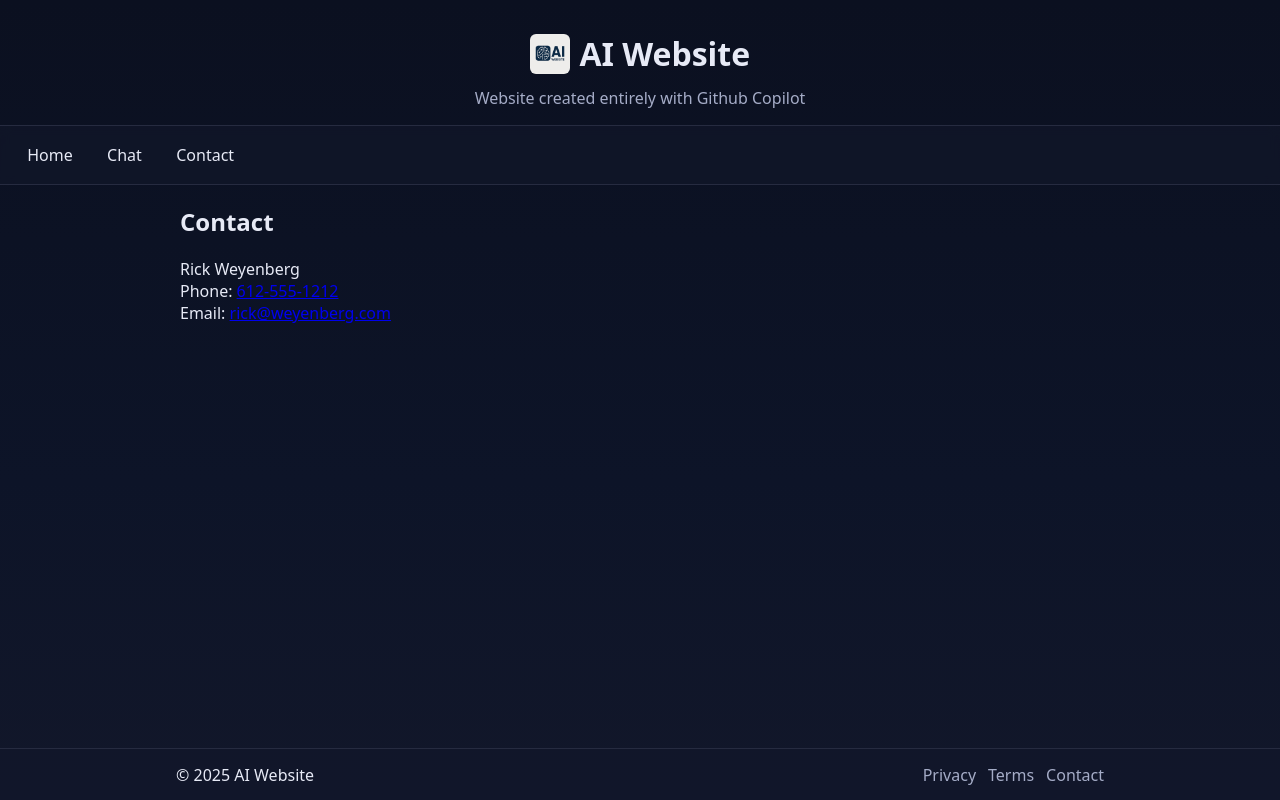
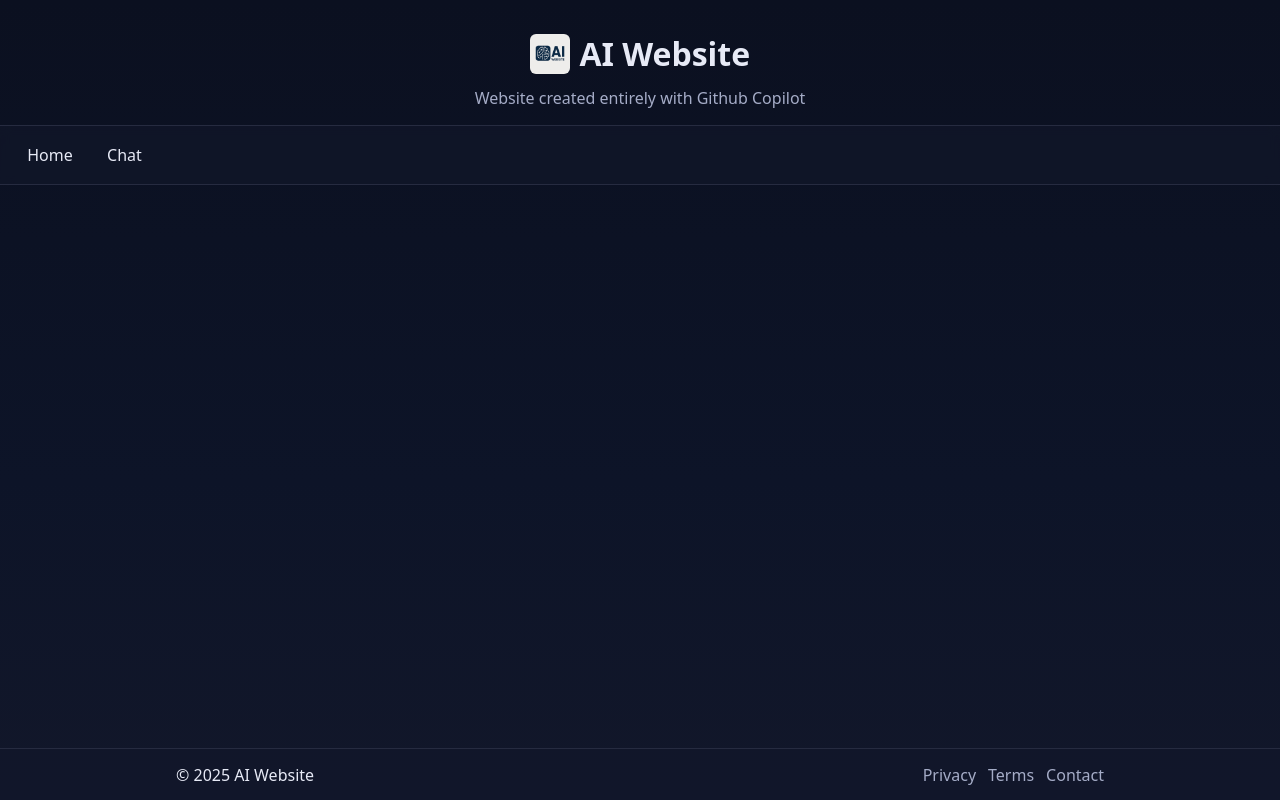
Before and after one commit to codeboarder/AIWebsite, a React (Vite) app: page /contact in a window 1280 px wide. Built offline with nearby package versions, Linux system fonts and the light colour scheme.

Commit message:
Remove Contact page and associated routing from the application

```diff
--- a/src/App.jsx
+++ b/src/App.jsx
@@ -3,7 +3,6 @@ import { Routes, Route } from 'react-router-dom'
 import MenuBar from './components/MenuBar.jsx'
 import TitleBar from './components/TitleBar.jsx'
 import Footer from './components/Footer.jsx'
-import Contact from './pages/Contact.jsx'
 import Chat from './pages/Chat.jsx'
 import Home from './pages/Home.jsx'
 
@@ -22,13 +21,11 @@ export default function App() {
         items={[
           { label: 'Home', href: '/' },
           { label: 'Chat', href: '/chat' },
-          { label: 'Contact', href: '/contact' },
         ]}
       />
       <main>
         <Routes>
           <Route path="/" element={<Home />} />
-          <Route path="/contact" element={<Contact />} />
           <Route path="/chat" element={<Chat />} />
         </Routes>
       </main>
--- a/src/pages/Contact.jsx
+++ /dev/null
@@ -1,24 +0,0 @@
-import React from 'react'
-
-/**
- * Contact page
- * Static contact card with accessible labels for phone and email links.
- */
-export default function Contact() {
-  return (
-    <div className="content">
-      <h2>Contact</h2>
-      <div className="contact-card" role="contentinfo" aria-label="Contact information">
-        <div className="contact-name">Rick Weyenberg</div>
-        <div className="contact-item">
-          <span className="label">Phone:&nbsp;</span>
-          <a href="tel:+16125551212" aria-label="Call Rick Weyenberg">612-555-1212</a>
-        </div>
-        <div className="contact-item">
-          <span className="label">Email:&nbsp;</span>
-          <a href="mailto:rick@weyenberg.com" aria-label="Email Rick Weyenberg">rick@weyenberg.com</a>
-        </div>
-      </div>
-    </div>
-  )
-}
```
